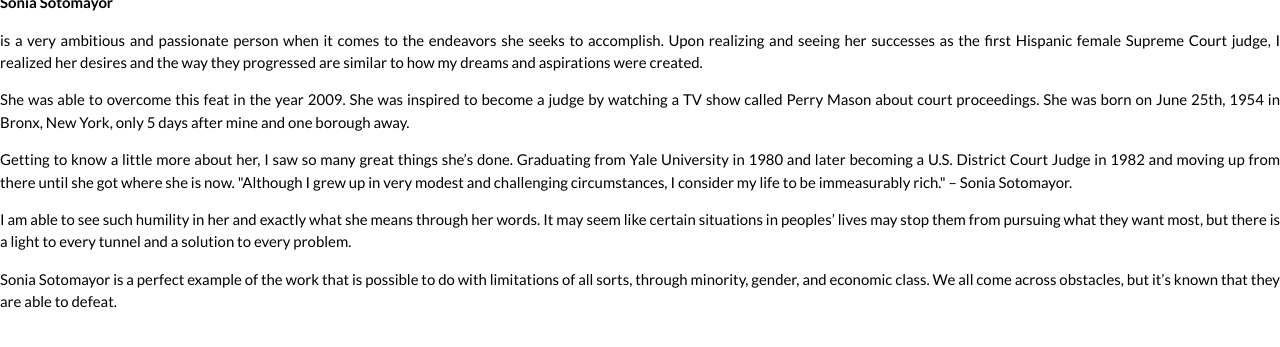
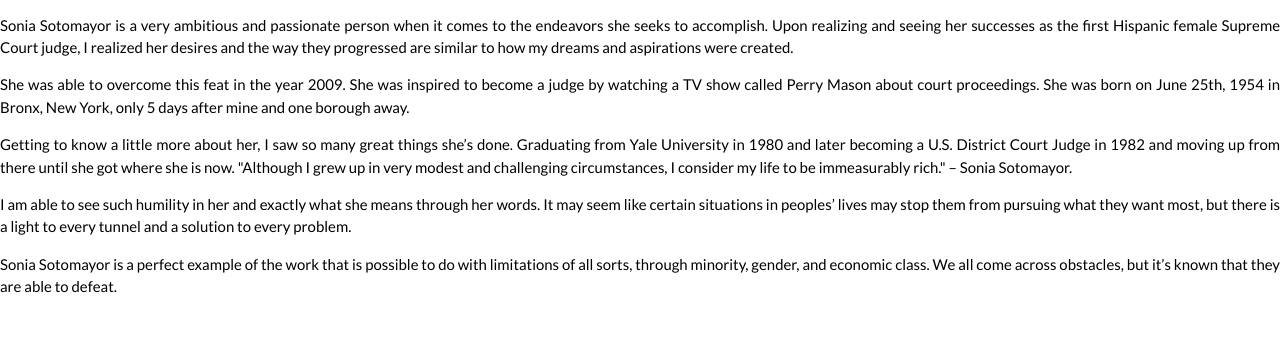
Before and after one commit to WavesofChange/woc-jekyll, a Jekyll site: the page built from _posts/2013-07-23-labybot-sonia-sotomayor.html, in a window 1280 px wide, cut to the strip 501-848 px from the top of the page. Built offline with Jekyll 4.4.1, drawn with Linux system fonts in a browser that asks for light colours.

Commit message:
clean up h3

```diff
--- a/_posts/2013-07-23-labybot-sonia-sotomayor.html
+++ b/_posts/2013-07-23-labybot-sonia-sotomayor.html
@@ -10,7 +10,8 @@
 <h2><a href="http://en.wikipedia.org/wiki/Sonia_Sotomayor">About Sonia Sotomayor</a><h2>
 <img src="http://www.examiner.com/images/blog/wysiwyg/image/Sonia_Sotomayor(15).jpg">
 
-<h3><p>Sonia Sotomayor</h3>is a very ambitious and passionate person when it comes to the endeavors she seeks to accomplish. Upon realizing and seeing her successes as the first Hispanic female Supreme Court judge, I realized her desires and the way they progressed are similar to how my dreams and aspirations were created.</p>
+<h3>Sonia Sotomayor</h3>
+<p>Sonia Sotomayor is a very ambitious and passionate person when it comes to the endeavors she seeks to accomplish. Upon realizing and seeing her successes as the first Hispanic female Supreme Court judge, I realized her desires and the way they progressed are similar to how my dreams and aspirations were created.</p>
 <p>She was able to overcome this feat in the year 2009.  She was inspired to become a judge by watching a TV show called Perry Mason about court proceedings. She was born on June 25th, 1954 in Bronx, New York, only 5 days after mine and one borough away.</p>
 <p>Getting to know a little more about her, I saw so many great things she’s done. Graduating from Yale University in 1980 and later becoming a U.S. District Court Judge in 1982 and moving up from there until she got where she is now. "Although I grew up in very modest and challenging circumstances, I consider my life to be immeasurably rich." – Sonia Sotomayor.</p>
 <p>I am able to see such humility in her and exactly what she means through her words. It may seem like certain situations in peoples’ lives may stop them from pursuing what they want most, but there is a light to every tunnel and a solution to every problem.</p>
```
